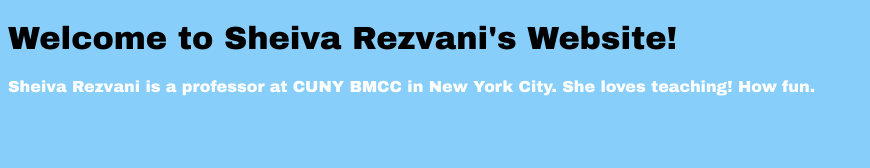
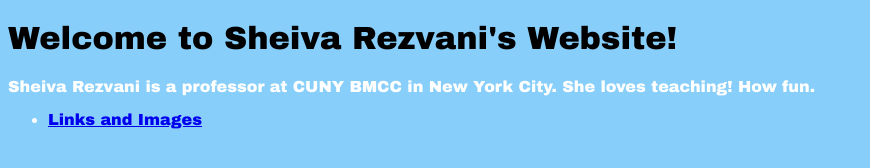
Before and after one commit to sheivaEdu/MMP100_F18, a plain HTML site: page index.html in a window 1280 px wide. Shown: the whole page, without its empty margins (0-870 px from the left). Drawn offline with Linux system fonts and the light colour scheme.

Commit message:
added link to site

```diff
--- a/index.html
+++ b/index.html
@@ -18,5 +18,11 @@
 	<body>
 		<h1>Welcome to Sheiva Rezvani's Website!</h1>
 		<p>Sheiva Rezvani is a professor at CUNY BMCC in New York City. She loves teaching! How fun.</p>
+
+		<ul>
+			<li><a href="wk12_links/index.html">Links and Images</a></li>
+		</ul>
+
+
 	</body>
 </html>
```
